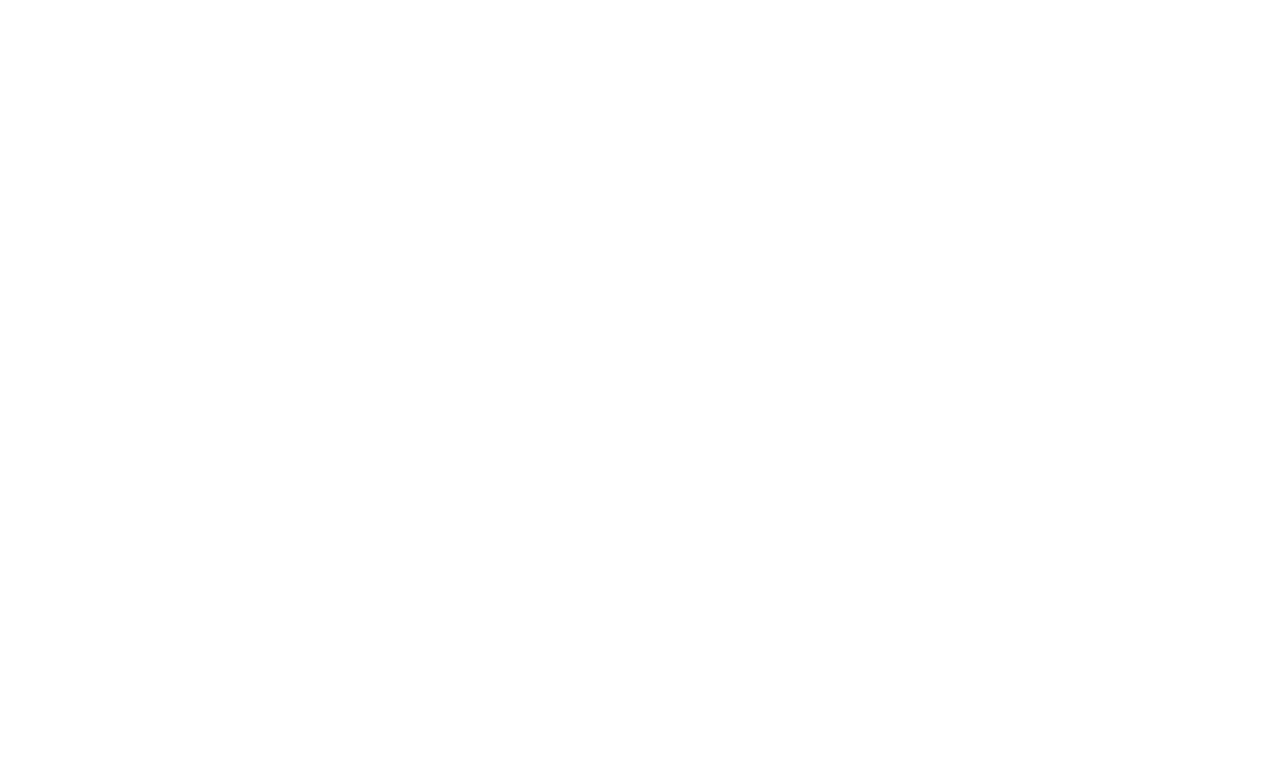
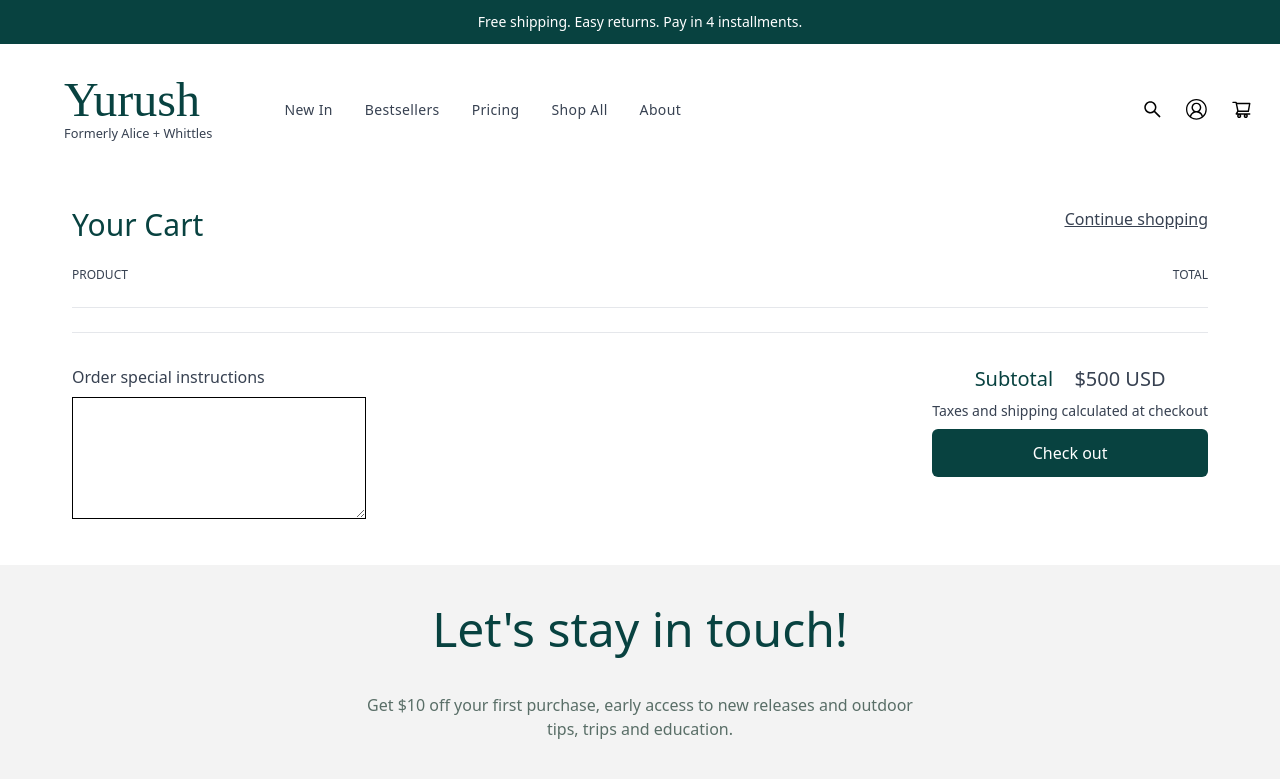
Before and after one commit to YureshMajhi/E-commerce-, a React (Vite) app: page /cart in a window 1280 px wide. Before the commit this address had no page. Shown: the top 779 px of the page. Built offline with nearby package versions, Linux system fonts and the light colour scheme; a web font is replaced by a local one.

Commit message:
Added cart page

```diff
--- a/src/MyRoutes.jsx
+++ b/src/MyRoutes.jsx
@@ -7,6 +7,7 @@
 import Pricing from "./pages/Pricing";
 import ShopAll from "./pages/ShopAll";
 import About from "./pages/About";
+import Cart from "./pages/Cart";
 
 const MyRoutes = () => {
   return (
@@ -19,6 +20,7 @@
           <Route path="pricing" element={<Pricing />} />
           <Route path="shopAll" element={<ShopAll />} />
           <Route path="about" element={<About />} />
+          <Route path="cart" element={<Cart />} />
         </Route>
       </Routes>
     </>
--- a/src/components/Navbar.jsx
+++ b/src/components/Navbar.jsx
@@ -163,7 +163,9 @@
               <VscAccount />
             </button>
             <button className="m-3 hover:scale-125">
-              <AiOutlineShoppingCart />
+              <a href="cart">
+                <AiOutlineShoppingCart />
+              </a>
             </button>
           </div>
         </div>
--- /dev/null
+++ b/src/pages/Cart.jsx
@@ -0,0 +1,109 @@
+import React from "react";
+import { BsTrash } from "react-icons/bs";
+
+const Cart = () => {
+  const localProduct = JSON.parse(localStorage.getItem("myCart")) || [];
+
+  const deleteItem = (itemId) => {
+    console.log(itemId);
+  };
+
+  return (
+    <>
+      {/* Container */}
+      <div className="my-8 px-8 max-w-[1200px] mx-auto">
+        {/* Header */}
+        <div className="flex justify-between mb-6">
+          <h2 className="text-3xl text-[#084240]">Your Cart</h2>
+          <p className="underline font-light text-gray-700 hover:font-normal cursor-pointer">
+            <a href="shopAll">Continue shopping</a>
+          </p>
+        </div>
+
+        {/* Product Section */}
+        <div>
+          {/* Title */}
+          <div>
+            <div className="flex justify-between text-gray-700 uppercase text-xs">
+              <p>product</p>
+              <p>total</p>
+            </div>
+            <hr className="my-6" />
+          </div>
+
+          {/* products section */}
+          {localProduct.map((item) => {
+            return (
+              <div
+                key={item.id}
+                className="flex justify-between md:items-center"
+              >
+                {/* Info */}
+                <div className="flex justify-between gap-4">
+                  <div>
+                    {" "}
+                    <img
+                      src={item.image}
+                      alt="boot"
+                      className="h-32 w-32 md:h-20 md:w-20 object-contain mr-[50px]"
+                    />
+                  </div>
+                  <div className="md:flex items-center">
+                    <div>
+                      <p className="w-52 mr-10">{item.title}</p>
+                      <p className="my-2 font-light">${item.price}</p>
+                    </div>
+                    <div className="flex">
+                      <div className="flex border-2 border-gray-700 text-gray-700 w-[150px] h-[50px] justify-around p-2">
+                        <button>-</button>
+                        <p>1</p>
+                        <button>+</button>
+                      </div>
+                      <button
+                        className="ml-5"
+                        onClick={() => deleteItem(item.id)}
+                      >
+                        <BsTrash />
+                      </button>
+                    </div>
+                  </div>
+                </div>
+                <div className="mt-2 text-gray-700">$198</div>
+              </div>
+            );
+          })}
+          <hr className="my-6" />
+        </div>
+
+        {/* Checkout Section */}
+        <div className="md:flex justify-between">
+          <div>
+            <p className="text-gray-700 my-2">Order special instructions</p>
+            <textarea
+              name="instructions"
+              id="instructions"
+              cols="30"
+              rows="5"
+              className="border-[1px] border-black w-full"
+            ></textarea>
+          </div>
+          <div>
+            <p className="text-center my-2 text-xl text-[#084240]">
+              Subtotal <span className="text-gray-700 ml-4">$500 USD</span>
+            </p>
+            <p className="text-center text-gray-700 my-2 text-sm">
+              Taxes and shipping calculated at checkout
+            </p>
+            <div className="flex justify-center">
+              <button className="bg-[#084240] w-full max-w-sm text-white py-3 rounded-md">
+                Check out
+              </button>
+            </div>
+          </div>
+        </div>
+      </div>
+    </>
+  );
+};
+
+export default Cart;
```
